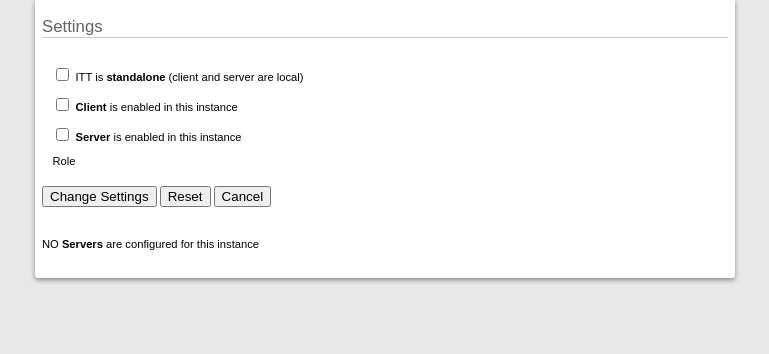
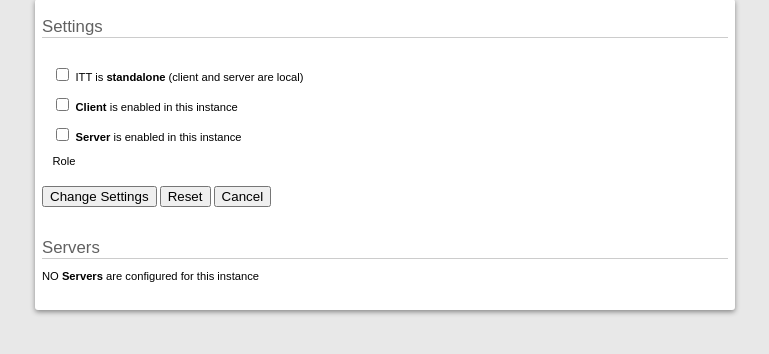
Before and after one commit to loum/itt, a Django app: template src/itt/control/templates/config/index.html in a window 1280 px wide. Shown: the part 93-447 px from the top of the page, without its empty margins (255-1024 px from the left). Run offline with Django 3.2, Linux system fonts and the light colour scheme; the template is opened without the code that fills it, so the values that code supplies are empty.

Commit message:
control/Makefile * Update the "init" target so that it includes PYTHONPATH to pick up the   "itt" package
templates/config/index.html
* Corrected misplaced "Servers" heading

```diff
--- a/src/itt/control/templates/config/index.html
+++ b/src/itt/control/templates/config/index.html
@@ -56,9 +56,9 @@ The itt.control.config index.html accessible via:
     <input type="reset" value="Reset" />
     <input type="submit" name='cancel' value="Cancel"><br />
 </form>
+<h1>Servers</h1>
 {% if config.server %}
 <form action="" method="post">
-    <h1>Servers</h1>
     <fieldset>
         {% csrf_token %}
         {% for server in server_list %}
```
Also changed, not shown: 1 other file.
